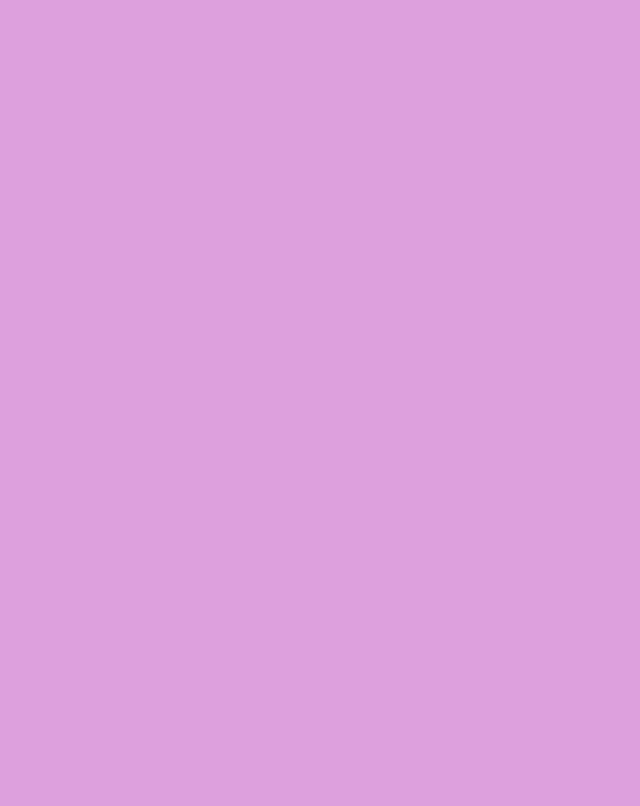
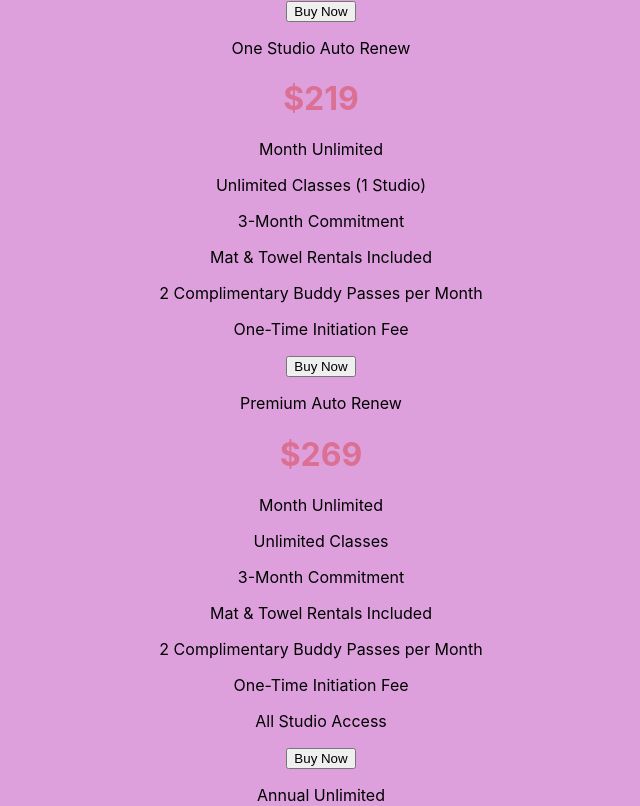
Before and after one commit to Gamoundo/Vikram-wellness, a React (Create React App) app in the folder vikram-frontend/: page /rates in a window 1280 px wide. Shown: the part 734-1540 px from the top of the page, without its empty margins (319-959 px from the left). Before the commit the page ends 800 px from the top, so only its background shows below. Built offline with nearby package versions, Linux system fonts and the light colour scheme.

Commit message:
added the packages to the rates component

```diff
--- a/vikram-frontend/src/App.css
+++ b/vikram-frontend/src/App.css
@@ -124,7 +124,9 @@ background-color: purple;
   display: flex;
   flex-direction: row;
   width: 100vw;
-  height: 100vh;
+  height: 50vh;
+  border-color: palevioletred;
+
 }
 
 .c {
@@ -132,10 +134,12 @@ background-color: purple;
   flex-direction: column;
   width: 10vw;
   height: 4vh;
+  margin: 2px;
 }
 
 .rightSideDiv {
   text-align: right;
   width: 70vw;
-  height: 70vh;
+  height: 42vh;
+  background-color: peru;
 }
--- a/vikram-frontend/src/Rates.js
+++ b/vikram-frontend/src/Rates.js
@@ -19,10 +19,95 @@ function Rates(props) {
 //     )
 //    }
 
+const packages= [
+
+    {
+        name: "New Student",
+        price: "79",
+        benefits: ["Month Unlimited", "Unlimited Classes", "No Commitment", "Expires 30 days from date of first use*"]
+    },
+    {
+        name: "Virtual Month Unllimited",
+        price: "99",
+        benefits: ["Month Unlimited", "Unlimited Classes", "No Commitment", "Expires 30 days from date of first use*"]
+    },
+    {
+        name: "One Studio Auto Renew",
+        price: "219",
+        benefits: ["Month Unlimited",
+            "Unlimited Classes (1 Studio)",
+            "3-Month Commitment",
+            "Mat & Towel Rentals Included",
+            "2 Complimentary Buddy Passes per Month",
+            "One-Time Initiation Fee"
+            ]
+    },
+    {
+        name: "Premium Auto Renew",
+        price: "269",
+        benefits: ["Month Unlimited",
+        "Unlimited Classes",
+        "3-Month Commitment",
+        "Mat & Towel Rentals Included",
+        "2 Complimentary Buddy Passes per Month",
+        "One-Time Initiation Fee",
+        "All Studio Access"]
+    },
+    {
+        name: "Annual Unlimited",
+        price: "1999",
+        benefits: ["Month Unlimited",
+            "Unlimited Classes",
+            "3-Month Commitment",
+            "Mat & Towel Rentals Included",
+            "2 Complimentary Buddy Passes per Month",
+            "One-Time Initiation Fee",
+            "All Studio Access",
+            "Valid for one year from date of first use*"]
+    }
+]
+
+
+const displayBenefits = (arr) => {
+    return (arr.map((element) => {
+      const  displayBenefit = (pros) =>{
+
+           return (pros.map((benefit) => {
+                return(
+                    <div>
+                        <p> {benefit}</p>
+                    </div>
+                )
+           }
+           )
+            )
+
+
+
+        }
+        return(
+         <div  >
+            <div>
+                <p> {element.name}</p>
+                <h1> ${element.price}</h1>
+            </div>
+            <div>
+                {displayBenefit(element.benefits)}
+                <button> Buy Now</button>
+            </div>
+
+         </div>
+        )
+    }
+    )
+
+    )
+}
+
     return(
         <div>
             <h1>Rates</h1>
-            {/* {displayRates(props.Rates)} */}
+            {displayBenefits(packages)}
         </div>
     )
 }
```
